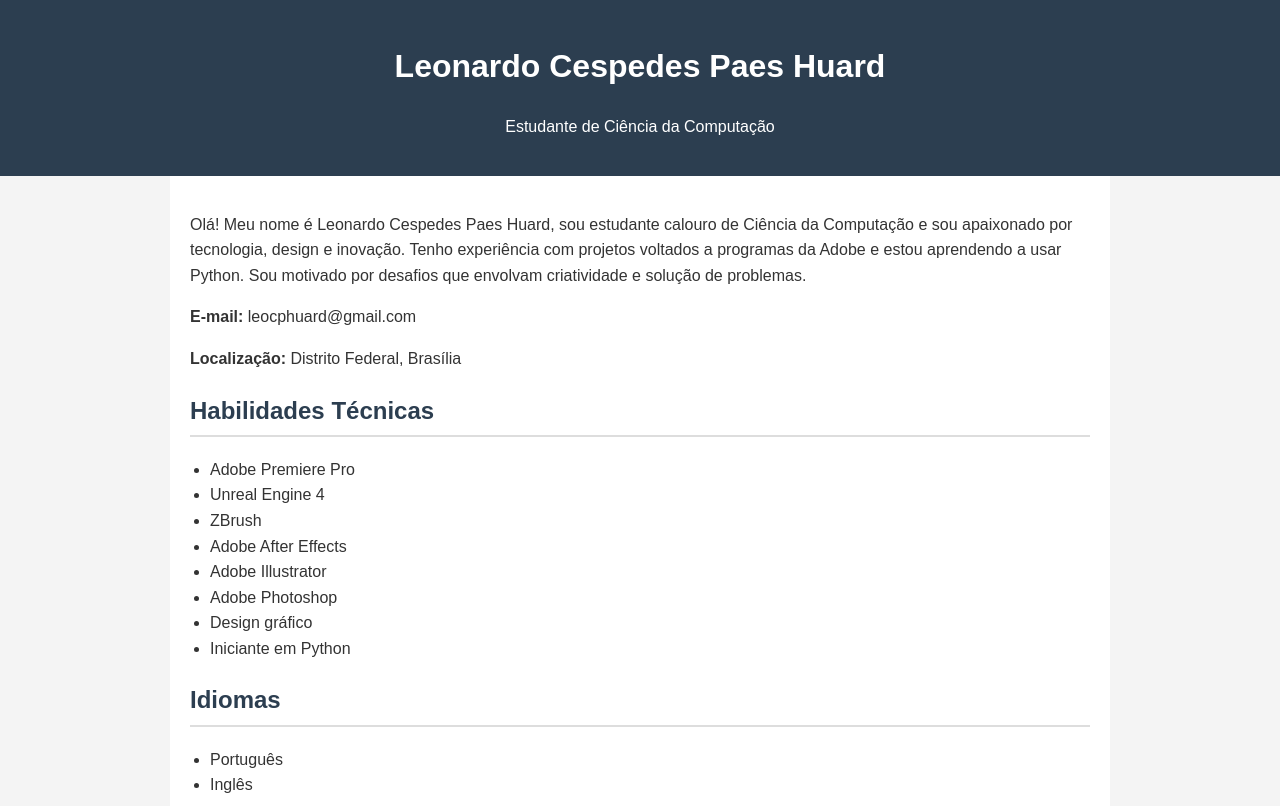
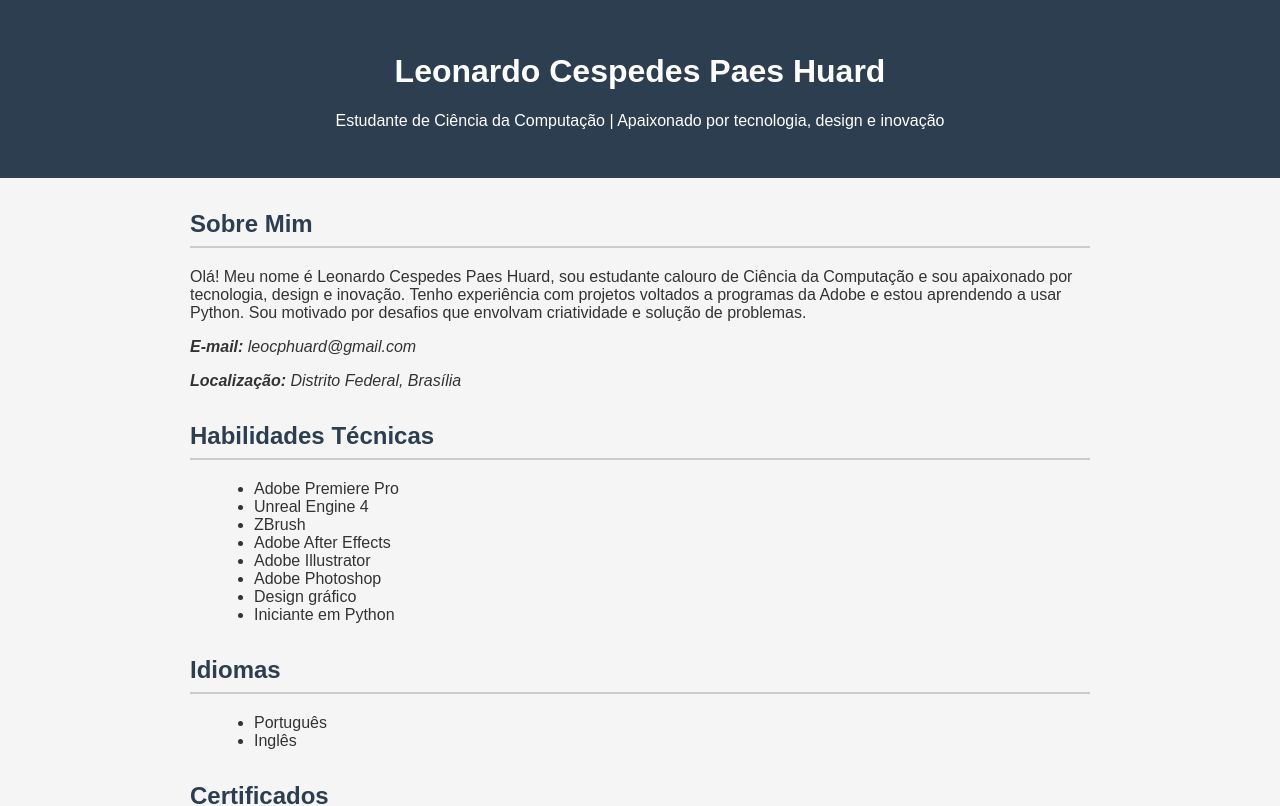
Before and after one commit to rexleo111/rexleo111.github.io, a plain HTML site: page index.html in a window 1280 px wide. Shown: the top 806 px of the page. Drawn offline with Linux system fonts and the light colour scheme.

Commit message:
Update index.html

```diff
--- a/index.html
+++ b/index.html
@@ -3,58 +3,64 @@
 <head>
   <meta charset="UTF-8">
   <meta name="viewport" content="width=device-width, initial-scale=1">
-  <title>Leonardo Cespedes Paes Huard - Portfólio</title>
+  <title>Leonardo Cespedes Paes Huard</title>
   <style>
     body {
       font-family: Arial, sans-serif;
-      line-height: 1.6;
       margin: 0;
       padding: 0;
-      background: #f4f4f4;
+      background-color: #f5f5f5;
       color: #333;
     }
+
     header {
-      background: #2c3e50;
-      color: #fff;
-      padding: 20px 0;
+      background-color: #2c3e50;
+      color: white;
+      padding: 2rem;
       text-align: center;
     }
-    .container {
+
+    main {
       max-width: 900px;
-      margin: auto;
-      padding: 20px;
-      background: #fff;
+      margin: 2rem auto;
+      padding: 0 1rem;
     }
+
+    section {
+      margin-bottom: 2rem;
+    }
+
     h2 {
       color: #2c3e50;
-      border-bottom: 2px solid #ddd;
-      padding-bottom: 5px;
+      border-bottom: 2px solid #ccc;
+      padding-bottom: 0.5rem;
     }
+
     ul {
       list-style-type: disc;
-      padding-left: 20px;
+      margin-left: 1.5rem;
     }
-    footer {
-      text-align: center;
-      padding: 20px;
-      background: #2c3e50;
-      color: #fff;
-      margin-top: 30px;
+
+    .contact {
+      margin-top: 1rem;
+      font-style: italic;
     }
   </style>
 </head>
 <body>
-
   <header>
     <h1>Leonardo Cespedes Paes Huard</h1>
-    <p>Estudante de Ciência da Computação</p>
+    <p>Estudante de Ciência da Computação | Apaixonado por tecnologia, design e inovação</p>
   </header>
 
-  <div class="container">
+  <main>
     <section>
+      <h2>Sobre Mim</h2>
       <p>Olá! Meu nome é Leonardo Cespedes Paes Huard, sou estudante calouro de Ciência da Computação e sou apaixonado por tecnologia, design e inovação. Tenho experiência com projetos voltados a programas da Adobe e estou aprendendo a usar Python. Sou motivado por desafios que envolvam criatividade e solução de problemas.</p>
-      <p><strong>E-mail:</strong> leocphuard@gmail.com</p>
-      <p><strong>Localização:</strong> Distrito Federal, Brasília</p>
+      <div class="contact">
+        <p><strong>E-mail:</strong> leocphuard@gmail.com</p>
+        <p><strong>Localização:</strong> Distrito Federal, Brasília</p>
+      </div>
     </section>
 
     <section>
@@ -97,11 +103,6 @@
       <h2>Projetos Acadêmicos</h2>
       <p>Durante o ensino médio, participei ativamente da equipe de robótica da escola, focada no desenvolvimento de projetos com Arduino. Trabalhamos em diversos protótipos, incluindo carros de controle remoto, sensores de obstáculos e sistemas automatizados. Minha principal função era na programação dos componentes eletrônicos e montagem dos circuitos. Essa experiência me trouxe conhecimentos sólidos em lógica, trabalho em equipe e resolução de problemas técnicos.</p>
     </section>
-  </div>
-
-  <footer>
-    &copy; 2025 Leonardo Cespedes Paes Huard
-  </footer>
-
+  </main>
 </body>
 </html>
```
